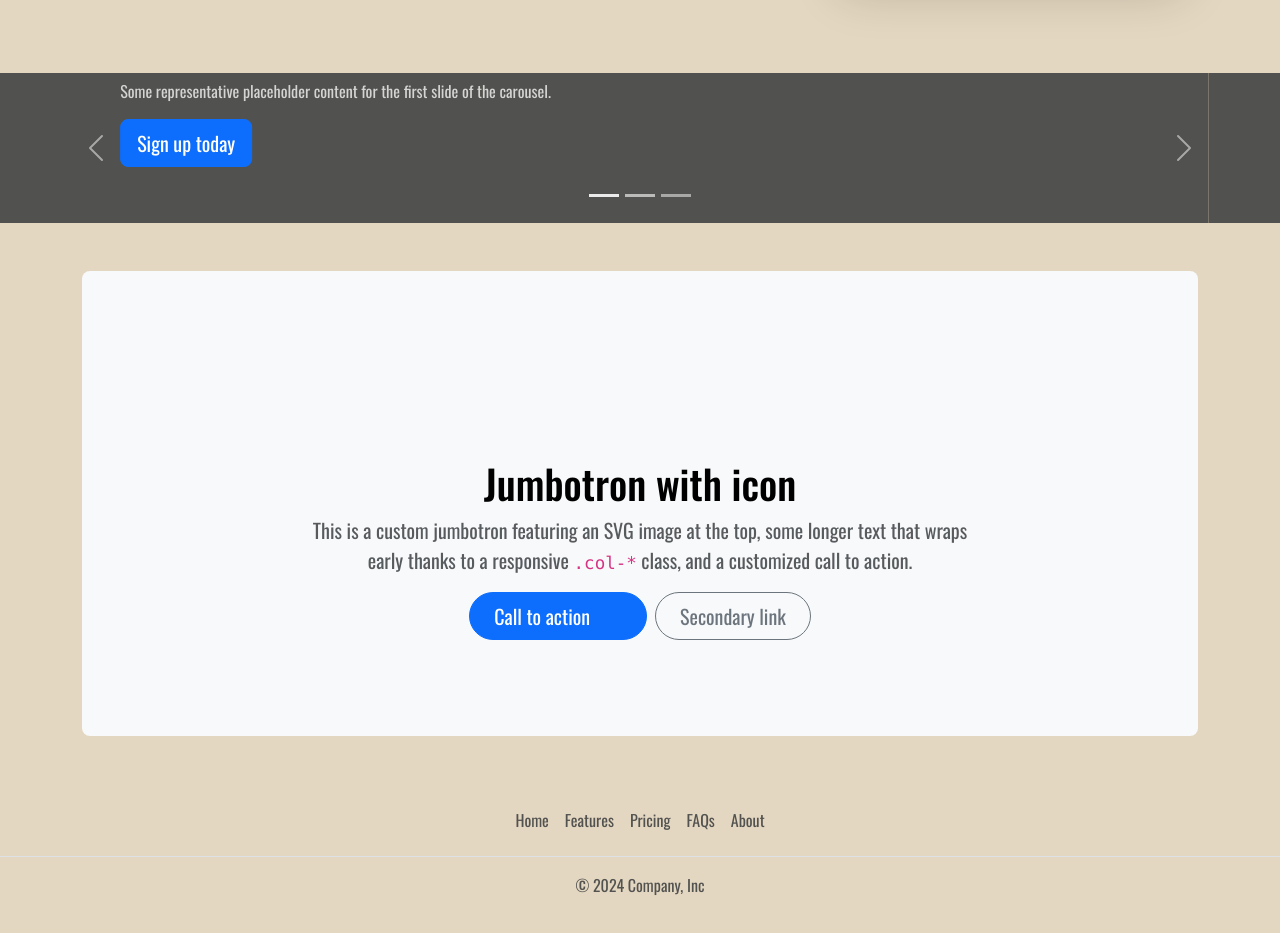
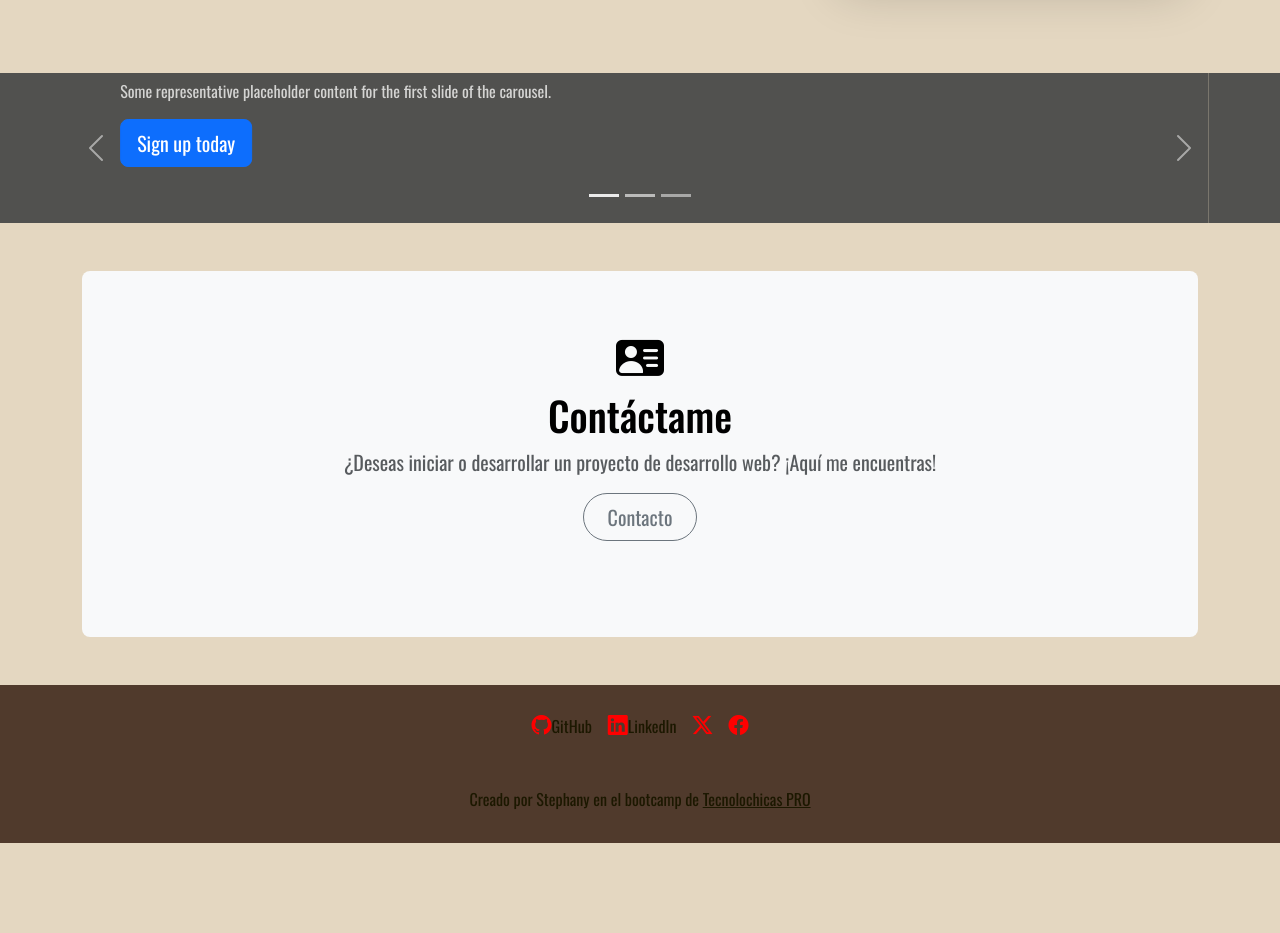
Before and after one commit to stephanyvlz/stephanyvlz.github.io, a plain HTML site: page index.html in a window 1280 px wide. Shown: the part 1796-2729 px from the top of the page. After the commit the page ends 2663 px from the top, so only its background shows below. Drawn offline with nearby package versions, Linux system fonts and the light colour scheme; files whose address does not match are found by name.

Commit message:
Add files via upload

```diff
--- a/index.html
+++ b/index.html
@@ -271,25 +271,19 @@
 
             <div class="container my-5">
                 <div class="p-5 text-center bg-body-tertiary rounded-3">
-                    <svg class="bi mt-4 mb-3" style="color: var(--bs-indigo);" width="100" height="100">
-                        <use xlink:href="#bootstrap"></use>
-                    </svg>
-                    <h1 class="text-body-emphasis">Jumbotron with icon</h1>
-                    <p class="col-lg-8 mx-auto fs-5 text-muted">
-                        This is a custom jumbotron featuring an SVG image at the top, some longer text that wraps early
-                        thanks to a responsive <code>.col-*</code> class, and a customized call to action.
+                    <i class="bi bi-person-vcard-fill" style="height: 100px; width: 100px; font-size: 3rem; color: black;"></i>
+
+                    <h1 class="text-body-emphasis">Contáctame</h1>
+                    <p class="col-lg-8 mx-auto fs-5 text-muted">¿Deseas iniciar o desarrollar un proyecto de desarrollo
+                        web?
+                        ¡Aquí me encuentras!
                     </p>
                     <div class="d-inline-flex gap-2 mb-5">
-                        <button class="d-inline-flex align-items-center btn btn-primary btn-lg px-4 rounded-pill"
-                            type="button">
-                            Call to action
-                            <svg class="bi ms-2" width="24" height="24">
-                                <use xlink:href="#arrow-right-short"></use>
-                            </svg>
-                        </button>
-                        <button class="btn btn-outline-secondary btn-lg px-4 rounded-pill" type="button">
-                            Secondary link
-                        </button>
+                        <a href="mailto:stephany.vrxd@gmail.com">
+                            <button class="btn btn-outline-secondary btn-lg px-4 rounded-pill" type="button">
+                              Contacto
+                            </button>
+                          </a>
                     </div>
                 </div>
             </div>
@@ -298,14 +292,14 @@
     </main>
 
     <footer class="py-3 my-4">
-        <ul class="nav justify-content-center border-bottom pb-3 mb-3">
-            <li class="nav-item"><a href="#" class="nav-link px-2 text-body-secondary">Home</a></li>
-            <li class="nav-item"><a href="#" class="nav-link px-2 text-body-secondary">Features</a></li>
-            <li class="nav-item"><a href="#" class="nav-link px-2 text-body-secondary">Pricing</a></li>
-            <li class="nav-item"><a href="#" class="nav-link px-2 text-body-secondary">FAQs</a></li>
-            <li class="nav-item"><a href="#" class="nav-link px-2 text-body-secondary">About</a></li>
+        <ul class="nav justify-content-center  pb-4 mb-3">
+            <li class="nav-item"><a href="https://github.com/stephanyvlz"  target="_blank" class="nav-link px-2 icon-footer"><i class="bi bi-github"></i>GitHub</a></li>
+            <li class="nav-item"><a href="https://www.linkedin.com/in/stephany-valenzuela/" target="_blank" class="nav-link px-2 icon-footer"><i class="bi bi-linkedin"></i>LinkedIn</a></li>
+            <li class="nav-item"><a href="#" target="_blank" class="nav-link px-2 icon-footer"><i class="bi bi-twitter-x"></i></a></li>
+            <li class="nav-item"><a href="#" target="_blank" class="nav-link px-2 icon-footer"><i class="bi bi-facebook"></i></a></li>
+
         </ul>
-        <p class="text-center text-body-secondary">© 2024 Company, Inc</p>
+        <p class="text-center">Creado por Stephany en el bootcamp de <a href="https://tecnolochicas.mx/" target="_blank"> Tecnolochicas PRO</a></p>
     </footer>
 
 
--- a/style.css
+++ b/style.css
@@ -61,3 +61,20 @@ header span:hover {
     background-size: contain;
     background-repeat: no-repeat;
 }
+footer{
+    background-color: #503a2c;
+
+}
+footer .icon-footer i{
+    color: red;
+    font-size: 20px;
+}
+footer .nav-item a{
+    color: #1c1800;
+}
+footer p{
+    color: #1c1800;
+}
+footer p a{
+    color: #1c1800;
+}
```
